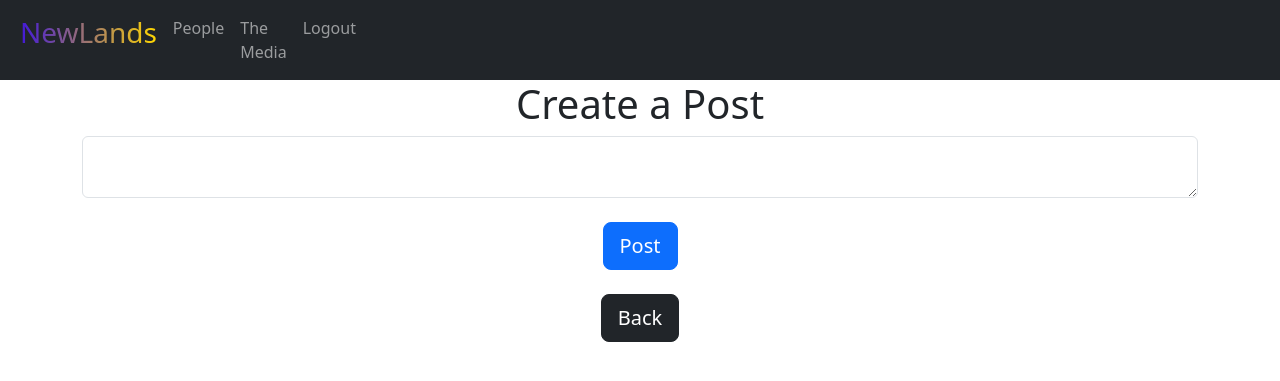
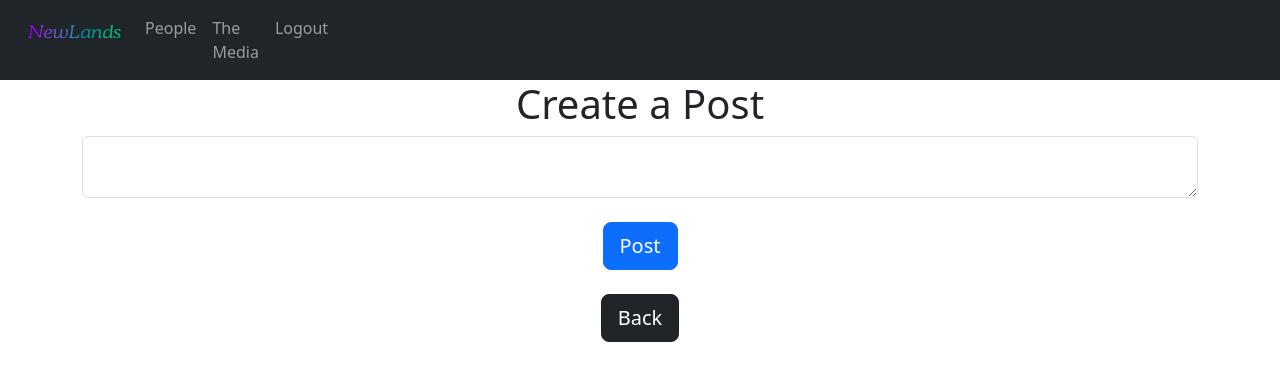
Before and after one commit to ori-kekere/NewLand, a Flask app: page /create-post in a window 1280 px wide; the page is wider, and only the part inside the window is pictured. Shown: the top 381 px of that part. Run offline with Flask 3, Linux system fonts and the light colour scheme; the visitor is signed in with stand-in values (Sample User, id 1); some libraries are stand-ins or nearby versions.

Commit message:
Changed a link

```diff
--- a/website/templates/base.html
+++ b/website/templates/base.html
@@ -28,7 +28,8 @@
         <div class="collaspe navbar-collaspe" id="navbar">
             <div class="navbar-nav">
 
-              <a class="nav-item nav-link" href="/home"><h3 class="newlands">NewLands</h3></a>
+              <a href="/home"><img src="static/newlands.png" alt="NewLands" style="width:125px;height:50px;"></a>
+
 
                 {% if current_user.is_authenticated %}
                   <a class="nav-item nav-link" href="/users">People</a>
--- a/website/views.py
+++ b/website/views.py
@@ -258,7 +258,7 @@ def comment_art(art_id):
     text = request.form.get("text")
     if not text.strip():
         flash("Comment cannot be empty.", category="error")
-        return redirect(url_for("art"))
+        return redirect(url_for("views.art"))
 
     comment = ArtComment(text=text, user_id=current_user.id, art_id=art_id)
     db.session.add(comment)
```
Also changed, not shown: website/static/home.png (deleted), website/static/newlands.png (added).
